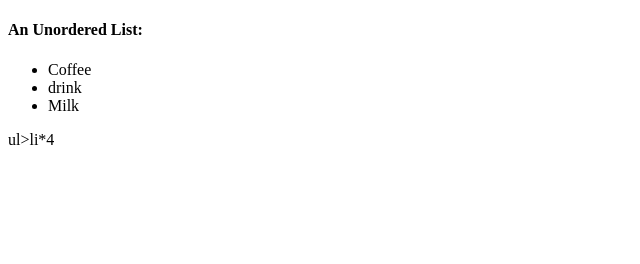
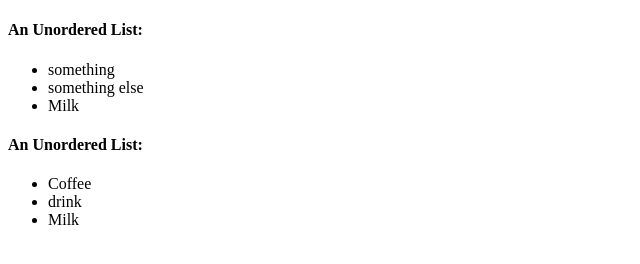
Before and after one commit to 28sree38/NewRepo, a plain HTML site: page index.html in a window 1280 px wide. Shown: the whole page, without its empty margins (0-640 px from the left). Drawn offline with Linux system fonts and the light colour scheme.

Commit message:
new modules

```diff
--- a/index.html
+++ b/index.html
@@ -4,11 +4,19 @@
 
 <h4>An Unordered List:</h4>
 <ul>
-  <li>Coffee</li>
-  <li>drink</li>
+  <li>something</li>
+  <li>something else</li>
   <li>Milk</li>
 </ul>
 
-ul>li*4
+<div>
+
+        <h4>An Unordered List:</h4>
+        <ul>
+          <li>Coffee</li>
+          <li>drink</li>
+          <li>Milk</li>
+        </ul>
+</div>
 </body>
 </html>
```
